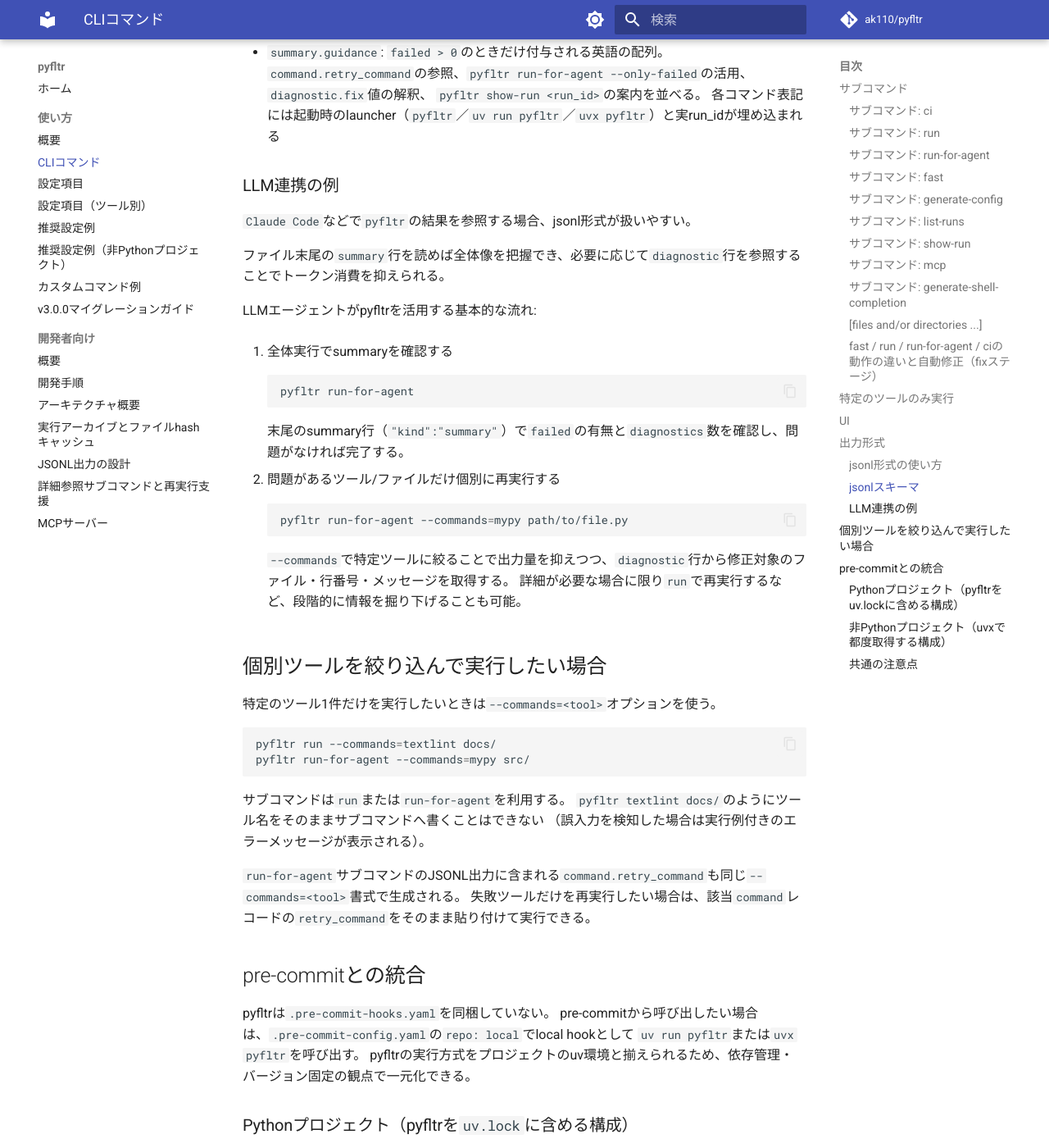
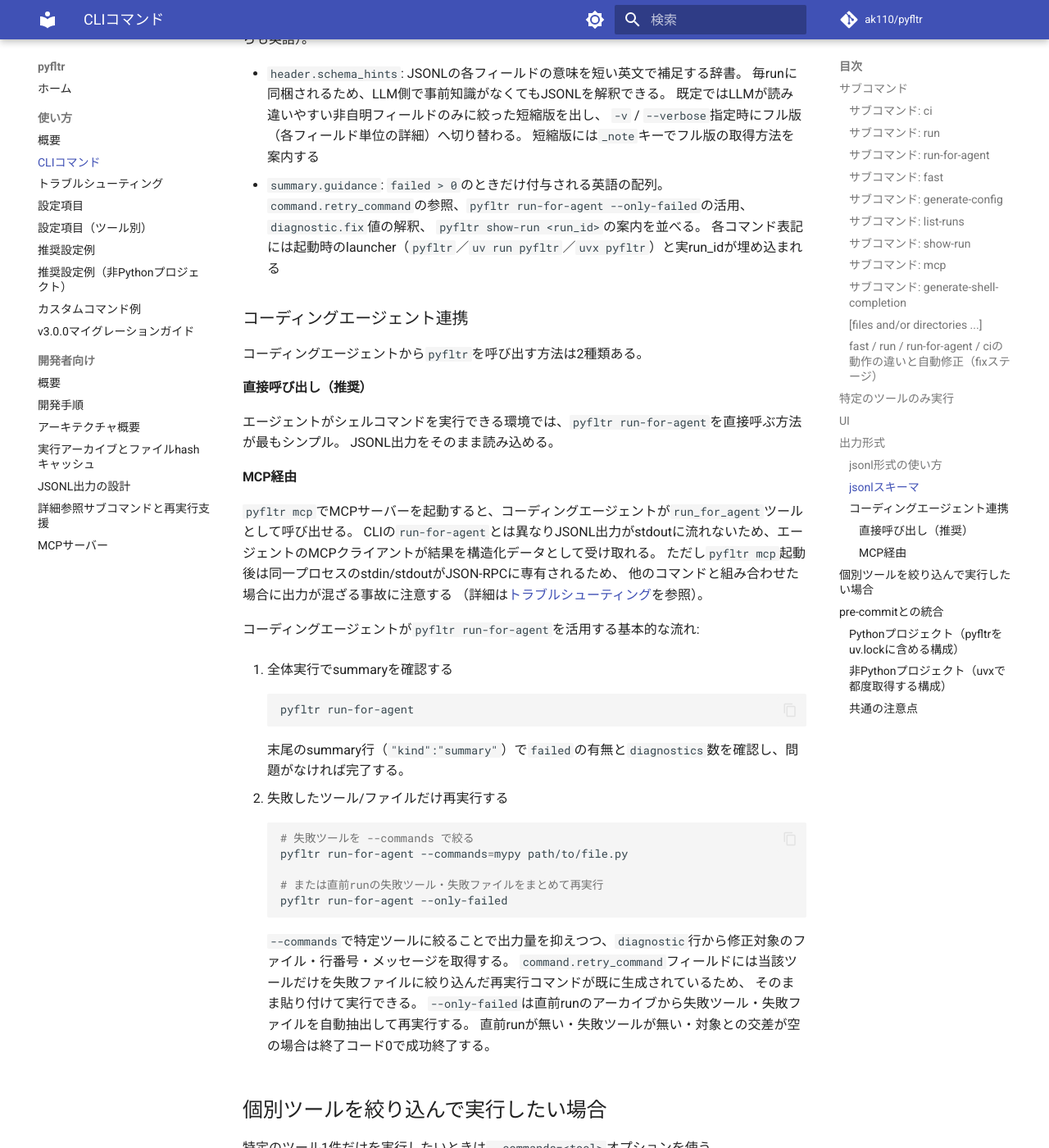
Before and after one commit to ak110/pyfltr, an MkDocs documentation site: the page built from docs/guide/usage.md, in a window 1280 px wide and 1400 px high, scrolled down 11562 px. Shown: the whole window at 82% size. Built offline with MkDocs 1.6.1 and Material for MkDocs 9.7.7, drawn with Linux system fonts in a browser that asks for light colours; comment, search, counter and statistics services are not loaded; some of the changed text lies outside the part shown.

Commit message:
docs: コーディングエージェント運用を踏まえたドキュメント全体改訂と llmstxt 漏れ検知テストを追加する
JSONL 出力・MCP サーバー・実行アーカイブが整うにつれてドキュメントが
増築されてきた状態を整理する。`docs/guide/usage.md` を JSONL 書式の
SSOT とし、`docs/development/jsonl-output.md` は設計判断に集中させる。
README とドキュメントは「Claude Code」名指しを避けてコーディング
エージェント一般の表現に揃え、入口導線を強化する。
新規 `docs/guide/troubleshooting.md` で MCP の stdout 占有事故・pre-commit
統合時の自動スキップ・実行アーカイブのディスク使用量確認手順を集約する。
mkdocs.yml の llmstxt 内サブコマンド・対応ツール記述を補完し、更新漏れを
継続検知するため `tests/llmstxt_test.py` を新設する。

````diff
--- a/docs/guide/usage.md
+++ b/docs/guide/usage.md
@@ -37,8 +37,8 @@
 pyfltr run-for-agent [files and/or directories ...]
 ```
 
-`run`と同じ動作をLLMエージェント向けJSONL出力（`--output-format=jsonl`）で実行するエイリアス。
-`pyfltr run --output-format=jsonl`と等価で、Claude Codeなどのエージェントから呼び出す際に用いる。
+`run`と同じ動作をコーディングエージェント向けJSONL出力（`--output-format=jsonl`）で実行するエイリアス。
+`pyfltr run --output-format=jsonl`と等価で、コーディングエージェントから呼び出す際に用いる。
 
 出力形式の詳細は[jsonl形式の使い方](#jsonl)を参照。
 
@@ -132,7 +132,7 @@
 - `commands`: 実行するコマンド名のリスト（省略時はプロジェクト設定の全コマンドを使用）
 - `fail_fast`: `true`の場合、1ツールでもエラーが発生した時点で残りを打ち切る（既定`false`）
 
-MCPクライアント（Claude Desktopなど）からの設定例:
+コーディングエージェント側へのMCPサーバー登録例（JSON形式で設定ファイルに記載する場合）:
 
 ```json
 {
@@ -156,6 +156,14 @@
     }
   }
 }
+```
+
+Claude Codeから登録する場合は`claude mcp add`コマンドが使える:
+
+```shell
+claude mcp add pyfltr -- pyfltr mcp
+# または uv run 経由で起動する場合
+claude mcp add pyfltr -- uv run pyfltr mcp
 ```
 
 ### サブコマンド: generate-shell-completion
@@ -204,7 +212,7 @@
 | Formatterによる変更時の終了コード | `0`（成功扱い） | `0`（成功扱い） | `0`（成功扱い） | `1`（失敗扱い） |
 | Linters / Testersのエラー時の終了コード | `1` | `1` | `1` | `1` |
 | 既定の出力形式 | `text` | `text` | `jsonl` | `text` |
-| 主な用途 | pre-commitフック等 | ローカルで全チェック | LLMエージェント呼び出し | CI・コミット前 |
+| 主な用途 | pre-commitフック等 | ローカルで全チェック | コーディングエージェント呼び出し | CI・コミット前 |
 
 `fast` / `run` / `run-for-agent` サブコマンドは、formatter段の前にfixステージを内蔵する。
 
@@ -441,13 +449,24 @@
   `pyfltr show-run <run_id>`の案内を並べる。
   各コマンド表記には起動時のlauncher（`pyfltr`／`uv run pyfltr`／`uvx pyfltr`）と実run_idが埋め込まれる
 
-### LLM連携の例
+### コーディングエージェント連携
 
-`Claude Code`などで`pyfltr`の結果を参照する場合、jsonl形式が扱いやすい。
+コーディングエージェントから`pyfltr`を呼び出す方法は2種類ある。
 
-ファイル末尾の`summary`行を読めば全体像を把握でき、必要に応じて`diagnostic`行を参照することでトークン消費を抑えられる。
+#### 直接呼び出し（推奨）
 
-LLMエージェントがpyfltrを活用する基本的な流れ:
+エージェントがシェルコマンドを実行できる環境では、`pyfltr run-for-agent`を直接呼ぶ方法が最もシンプル。
+JSONL出力をそのまま読み込める。
+
+#### MCP経由
+
+`pyfltr mcp`でMCPサーバーを起動すると、コーディングエージェントが`run_for_agent`ツールとして呼び出せる。
+CLIの`run-for-agent`とは異なりJSONL出力がstdoutに流れないため、エージェントのMCPクライアントが結果を構造化データとして受け取れる。
+ただし`pyfltr mcp`起動後は同一プロセスのstdin/stdoutがJSON-RPCに専有されるため、
+他のコマンドと組み合わせた場合に出力が混ざる事故に注意する
+（詳細は[トラブルシューティング](troubleshooting.md)を参照）。
+
+コーディングエージェントが`pyfltr run-for-agent`を活用する基本的な流れ:
 
 1. 全体実行でsummaryを確認する
 
@@ -457,14 +476,21 @@
 
     末尾のsummary行（`"kind":"summary"`）で`failed`の有無と`diagnostics`数を確認し、問題がなければ完了する。
 
-2. 問題があるツール/ファイルだけ個別に再実行する
+2. 失敗したツール/ファイルだけ再実行する
 
     ```shell
+    # 失敗ツールを --commands で絞る
     pyfltr run-for-agent --commands=mypy path/to/file.py
+
+    # または直前runの失敗ツール・失敗ファイルをまとめて再実行
+    pyfltr run-for-agent --only-failed
     ```
 
     `--commands`で特定ツールに絞ることで出力量を抑えつつ、`diagnostic`行から修正対象のファイル・行番号・メッセージを取得する。
-    詳細が必要な場合に限り`run`で再実行するなど、段階的に情報を掘り下げることも可能。
+    `command.retry_command`フィールドには当該ツールだけを失敗ファイルに絞り込んだ再実行コマンドが既に生成されているため、
+    そのまま貼り付けて実行できる。
+    `--only-failed`は直前runのアーカイブから失敗ツール・失敗ファイルを自動抽出して再実行する。
+    直前runが無い・失敗ツールが無い・対象との交差が空の場合は終了コード0で成功終了する。
 
 ## 個別ツールを絞り込んで実行したい場合 {#single-tool}
 
--- a/mkdocs.yml
+++ b/mkdocs.yml
@@ -38,7 +38,8 @@
         - `pyfltr ci`: 全チェック。formatterによる変更も失敗と判定する（CI向け）
         - `pyfltr run`: 全チェック。fix段→formatter段→linter/tester段の順で、fix-args定義済みlinterの自動修正→formatter→残りの検査を実行する（ローカル向け）
         - `pyfltr fast`: 軽量チェック。`run`と同じ3段構成だが、mypy/pylint/pytest等の重いツールを除外（pre-commit向け）
-        - `pyfltr run-for-agent`: `pyfltr run --output-format=jsonl`のエイリアス。JSONL出力を既定にする（LLMエージェント向け）
+        - `pyfltr run-for-agent`: `pyfltr run --output-format=jsonl`のエイリアス。JSONL出力を既定にする（コーディングエージェント向け）
+        - `pyfltr generate-config`: 設定ファイルの雛形を標準出力に書き出す。`[tool.pyfltr]`セクションに貼り付けて利用する
         - `pyfltr list-runs`: 実行アーカイブ内のrun一覧を表示する。`--limit`で件数制御、`--output-format=text|json|jsonl`
         - `pyfltr show-run <run_id>`: 指定runの詳細を表示する。`<run_id>`は前方一致および`latest`エイリアス可。`--tool <name>`でdiagnostics全件、`--tool <name> --output`で`output.log`全文。`--output-format=text|json|jsonl`
         - `pyfltr mcp`: stdioトランスポートでMCPサーバーを起動する。提供ツールは`list_runs` / `show_run` / `show_run_diagnostics` / `show_run_output` / `run_for_agent`の5件
@@ -50,7 +51,14 @@
 
         ## 対応ツール
 
-        対応カテゴリはPython系・Rust系（cargo系）・.NET系（dotnet系）・JS/TS系・ドキュメント系（markdownlint-cli2・textlint）・その他（ec・shellcheck・shfmt・actionlint・pre-commit）。typosはpyfltr本体の依存として同梱されており追加インストール不要。
+        - Python系: ruff-format / ruff-check / mypy / pylint / pyright / ty / pytest / uv-sort
+        - JS/TS系: prettier / eslint / biome / oxlint / tsc / vitest
+        - Rust系: cargo-fmt / cargo-clippy / cargo-check / cargo-deny / cargo-test
+        - .NET系: dotnet-format / dotnet-build / dotnet-test
+        - ドキュメント系: markdownlint（実体はmarkdownlint-cli2） / textlint
+        - その他: pre-commit / typos / ec / shellcheck / shfmt / actionlint / glab-ci-lint（既定で無効）
+
+        typosはpyfltr本体の依存として同梱されており追加インストール不要。
         個別ツールの網羅的な一覧と詳細は[対応ツール一覧](guide/index.md)を参照。
 
         `preset = "latest"` で各時点の推奨ツール構成を選べる。プリセットは Python / JavaScript / TypeScript / Rust / .NET / ドキュメント系を横断的に収録し、言語カテゴリキー (`python` / `javascript` / `rust` / `dotnet`) がゲートとして働く。`preset = "latest"` + `{language} = true` の組み合わせだけで当該言語の推奨ツール一式が有効化される。
@@ -109,7 +117,8 @@
           - index.md: ドキュメント入口
         使い方:
           - guide/index.md: 対応ツール一覧・コンセプト・インストール
-          - guide/usage.md: CLIの使い方・オプション・UI説明・LLM連携
+          - guide/usage.md: CLIの使い方・オプション・UI説明・コーディングエージェント連携
+          - guide/troubleshooting.md: MCP stdout占有・PRE_COMMIT検出・対象ファイル空・アーカイブ容量確認
           - guide/migration-v3.md: v2.xからv3.0.0への移行手順・破壊的変更・新機能の活用
         設定:
           - guide/configuration.md: 基本設定・プリセット・並列実行など
@@ -145,6 +154,7 @@
   - 使い方:
       - 概要: guide/index.md
       - CLIコマンド: guide/usage.md
+      - トラブルシューティング: guide/troubleshooting.md
       - 設定項目: guide/configuration.md
       - 設定項目（ツール別）: guide/configuration-tools.md
       - 推奨設定例: guide/recommended.md
````
Also changed, not shown: CLAUDE.md (+6 -15 lines), README.md (+41 -2 lines), docs/guide/index.md (+4 -0 lines), docs/guide/troubleshooting.md (added, +62 -0 lines), 1 other file.
